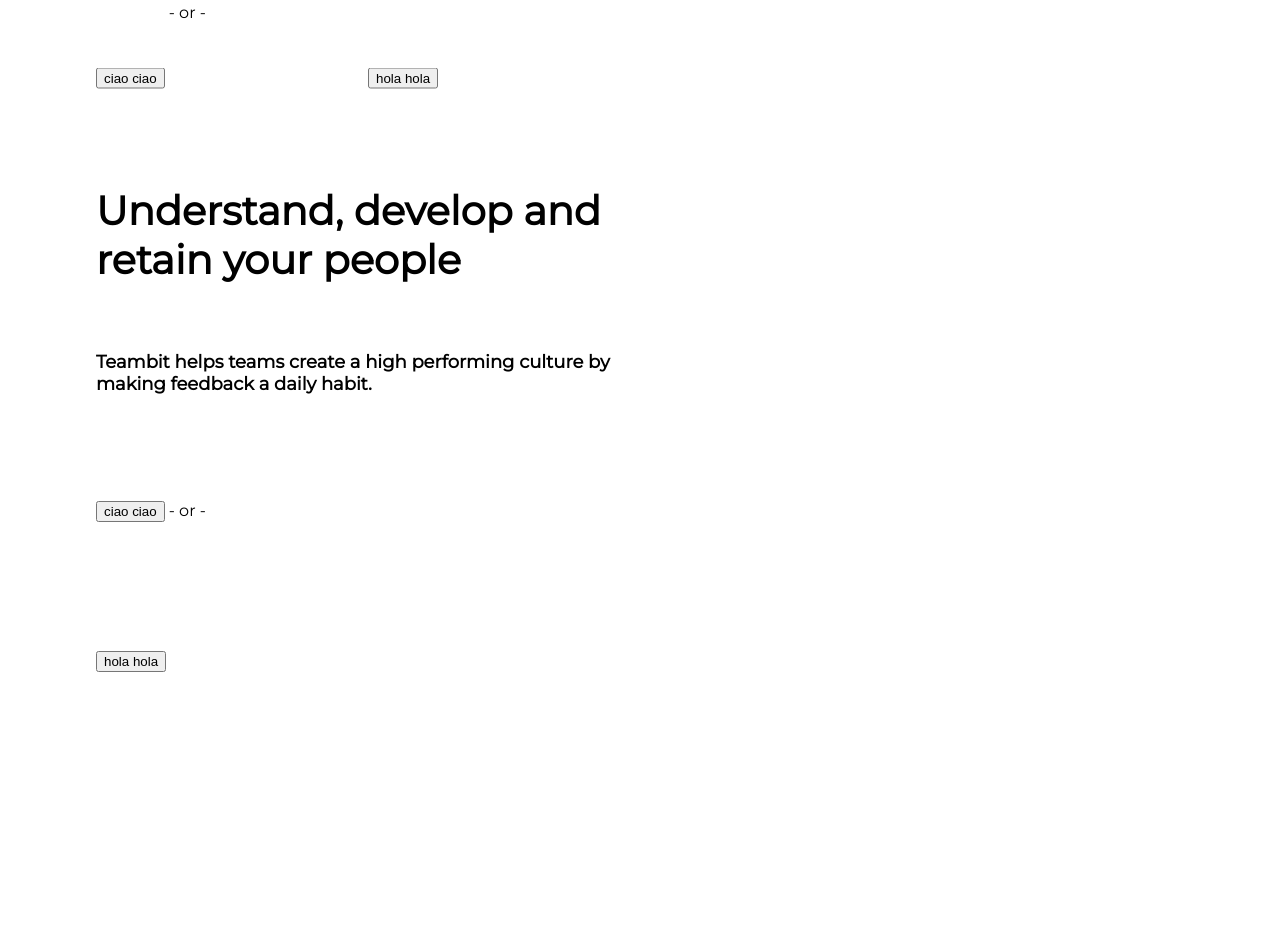
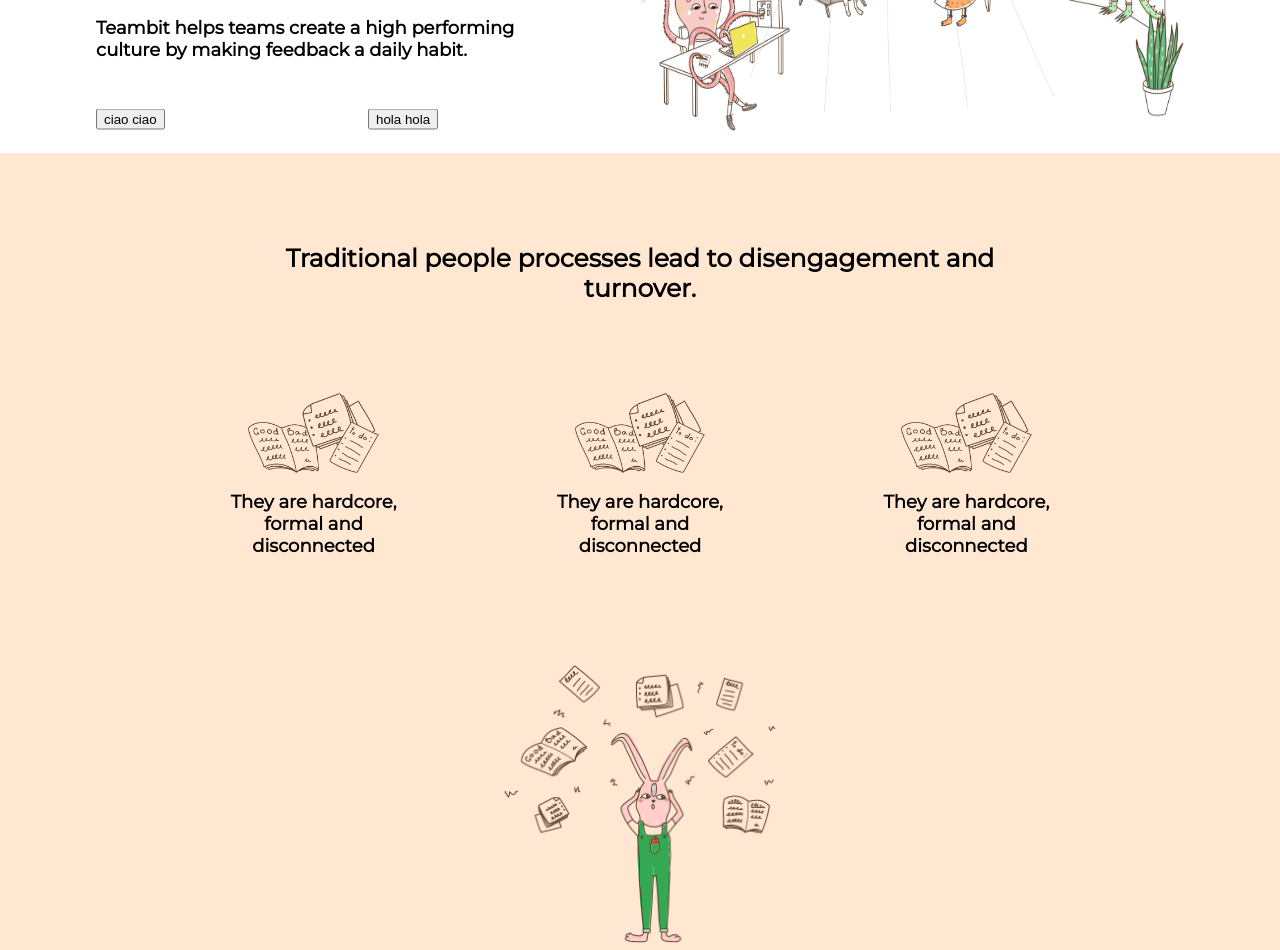
Before and after one commit to alelax/sass-ex-teambit, a website: page index.html in a window 1280 px wide. Shown: the part 427-1377 px from the top of the page. Before the commit the page ends 1228 px from the top, so only its background shows below. Drawn offline with Linux system fonts and the light colour scheme.

Commit message:
teambit - blocco 2-3

```diff
--- a/css/style.css
+++ b/css/style.css
@@ -21,6 +21,10 @@
 
 h2 {
   font-size: 18px;
+}
+
+.red-bg {
+  background-color: #ffe7d2;
 }
 
 header {
@@ -76,16 +80,27 @@
 
 .section-cnt {
   width: 100%;
-  height: 450px;
+  min-height: 450px;
 }
 
 .box-cnt {
   width: 85%;
-  height: 450px;
   margin: 0 auto;
   display: -webkit-box;
   display: -ms-flexbox;
   display: flex;
+}
+
+.inner-box-xl {
+  width: 100%;
+}
+
+.inner-box-lg {
+  width: 80%;
+}
+
+.inner-box-md {
+  width: 50%;
 }
 
 .box-hr {
@@ -123,12 +138,59 @@
           transform: translateY(-50%);
 }
 
-.inner-box-lg {
-  width: 80%;
-  height: 150px;
+.box-vr {
+  width: 100%;
 }
 
-.inner-box-md {
-  width: 50%;
-  height: 150px;
+.box-vr * {
+  text-align: center;
 }
+
+.box-vr .inner-box-xl {
+  margin: 90px 0;
+}
+
+.box-vr .inner-box-xl h2 {
+  font-size: 25px;
+  padding: 0 15%;
+}
+
+.box-vr .inner-box-xl img {
+  width: 25%;
+  height: auto;
+  margin: 0 auto;
+}
+
+.cards-cnt {
+  width: 100%;
+  max-height: auto;
+  display: -webkit-box;
+  display: -ms-flexbox;
+  display: flex;
+  -webkit-box-pack: space-evenly;
+      -ms-flex-pack: space-evenly;
+          justify-content: space-evenly;
+  margin-bottom: 60px;
+}
+
+.cards-cnt .card {
+  width: 20%;
+  display: -webkit-box;
+  display: -ms-flexbox;
+  display: flex;
+  -webkit-box-orient: vertical;
+  -webkit-box-direction: normal;
+      -ms-flex-direction: column;
+          flex-direction: column;
+}
+
+.cards-cnt .card img {
+  width: 60%;
+  height: auto;
+  margin: 0 auto;
+}
+
+.cards-cnt .card h3 {
+  font-size: 18px;
+  text-align: center;
+}
--- a/index.html
+++ b/index.html
@@ -45,7 +45,7 @@
                   <h2>Teambit helps teams create a high performing culture by making feedback a daily habit.</h2>
                </div>
                <div class="inner-box-md">
-                  <button type="button" name="button">ciao ciao</button> <span> - or -</span>
+                  <button type="button" name="button">ciao ciao</button>
                </div>
                <div class="inner-box-md">
                   <button type="button" name="button">hola hola</button>
@@ -59,26 +59,66 @@
       </section>
 
       <!-- SECONDO BLOCCO -->
-      <section class="section-cnt">
+      <section class="section-cnt red-bg">
+         <div class="box-cnt  border-bottom">
+            <div class="box-vr">
+               <div class="inner-box-xl">
+                  <h2>Traditional people processes lead to disengagement and turnover.</h2>
+               </div>
+               <div class="cards-cnt">
+                  <div class="card">
+                     <img src="images/hardcore.png" alt="">
+                     <h3>They are hardcore, formal and disconnected</h3>
+                  </div>
+                  <div class="card">
+                     <img src="images/hardcore.png" alt="">
+                     <h3>They are hardcore, formal and disconnected</h3>
+                  </div>
+                  <div class="card">
+                     <img src="images/hardcore.png" alt="">
+                     <h3>They are hardcore, formal and disconnected</h3>
+                  </div>
+               </div>
+               <div class="inner-box-xl">
+                  <img src="images/before.png" alt="">
+
+               </div>
+
+
+            </div>
+
+         </div>
+      </section>
+
+      <!-- TERZO BLOCCO -->
+      <section class="section-cnt red-bg">
          <div class="box-cnt">
             <div class="box-vr">
-               <div class="inner-box-lg">
-                  <h1>Understand, develop and retain your people</h1>
+               <div class="inner-box-xl">
+                  <h2>It doesn't have to be like that. Teambit is a modern solution that teammates love.</h2>
                </div>
-               <div class="inner-box-lg">
-                  <h2>Teambit helps teams create a high performing culture by making feedback a daily habit.</h2>
+               <div class="cards-cnt">
+                  <div class="card">
+                     <img src="images/hardcore.png" alt="">
+                     <h3>They are hardcore, formal and disconnected</h3>
+                  </div>
+                  <div class="card">
+                     <img src="images/hardcore.png" alt="">
+                     <h3>They are hardcore, formal and disconnected</h3>
+                  </div>
+                  <div class="card">
+                     <img src="images/hardcore.png" alt="">
+                     <h3>They are hardcore, formal and disconnected</h3>
+                  </div>
                </div>
-               <div class="inner-box-md">
-                  <button type="button" name="button">ciao ciao</button> <span> - or -</span>
-               </div>
-               <div class="inner-box-md">
-                  <button type="button" name="button">hola hola</button>
+               <div class="inner-box-xl">
+                  <img src="images/before.png" alt="">
+
                </div>
 
+
             </div>
-            <div class="box-hr">
-               <img src="images/illustration-main.jpg" alt="">
-            </div>
+
          </div>
       </section>
    </body>
```
Also changed, not shown: images/before.png (added), images/hardcore.png (added), images/illustration-main.jpg (added), images/nofeedback.png (added), images/notsafe.png (added).
